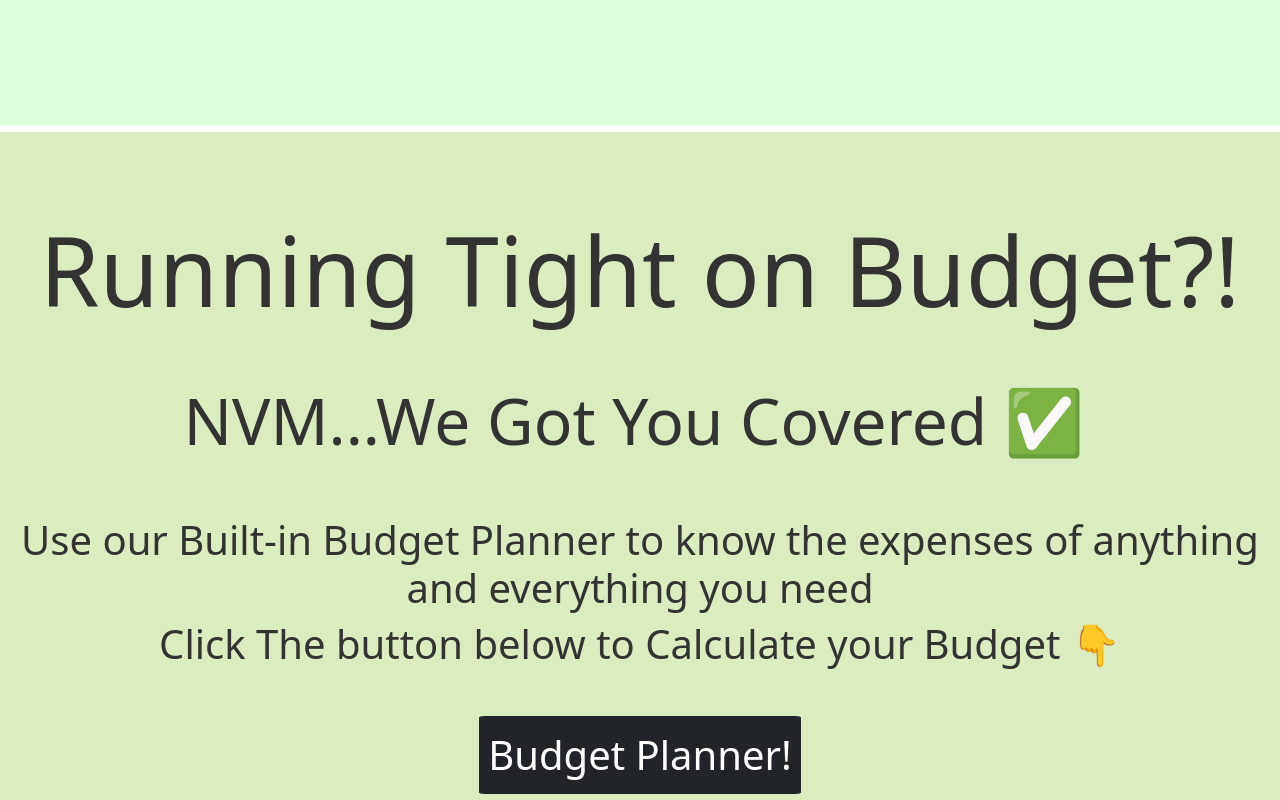
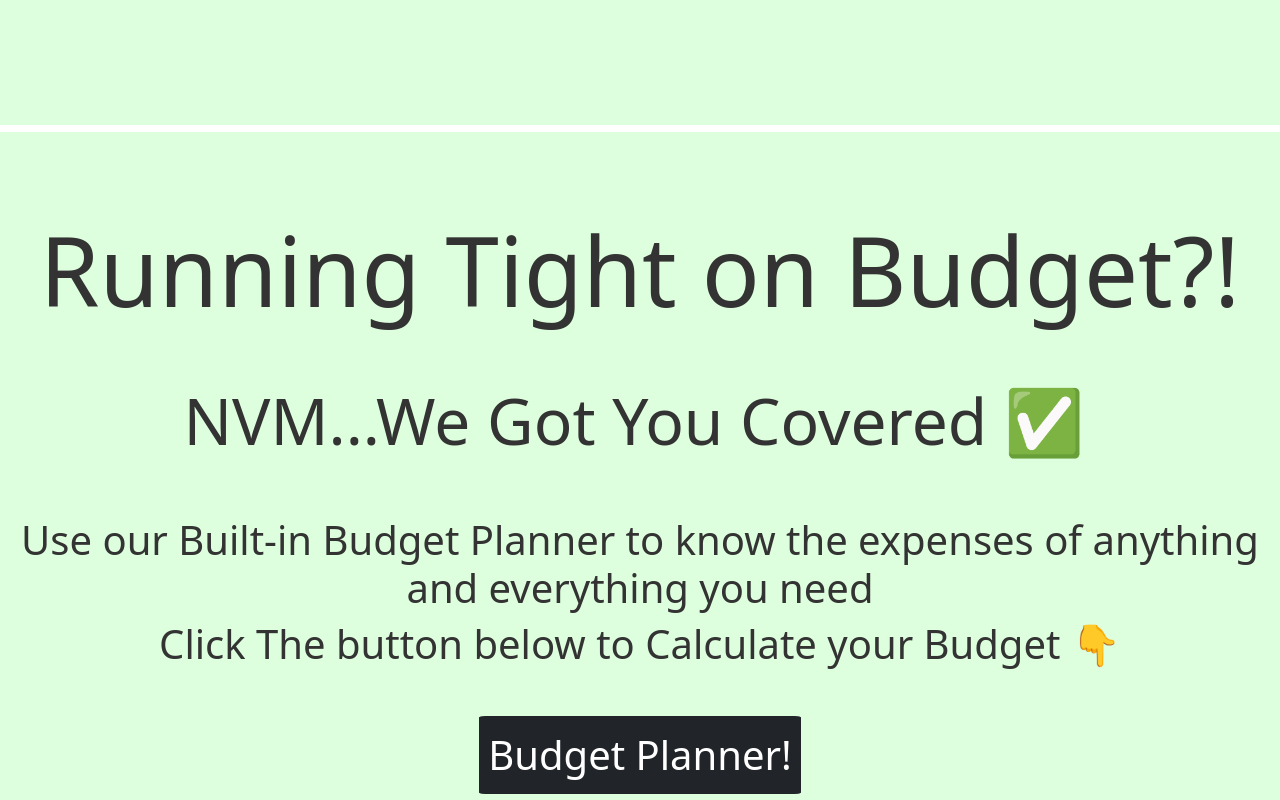
Before and after one commit to saksham397/agrix, a plain HTML site: page services.html in a window 1280 px wide. Shown: the part 620-1420 px from the top of the page. Drawn offline with nearby package versions, Linux system fonts and the light colour scheme; a web font is replaced by a local one.

Commit message:
Update services.css

```diff
--- a/services.css
+++ b/services.css
@@ -10,8 +10,7 @@
   height:712px;
   padding-top: 10vh;
   /* background-color: #92e978; */
-  background-color: rgb(219, 236, 192);
-}
+  background-color: #deffde}
 .weeeee{
   font-size: 12vh;
   padding-bottom: 6vh;
```
